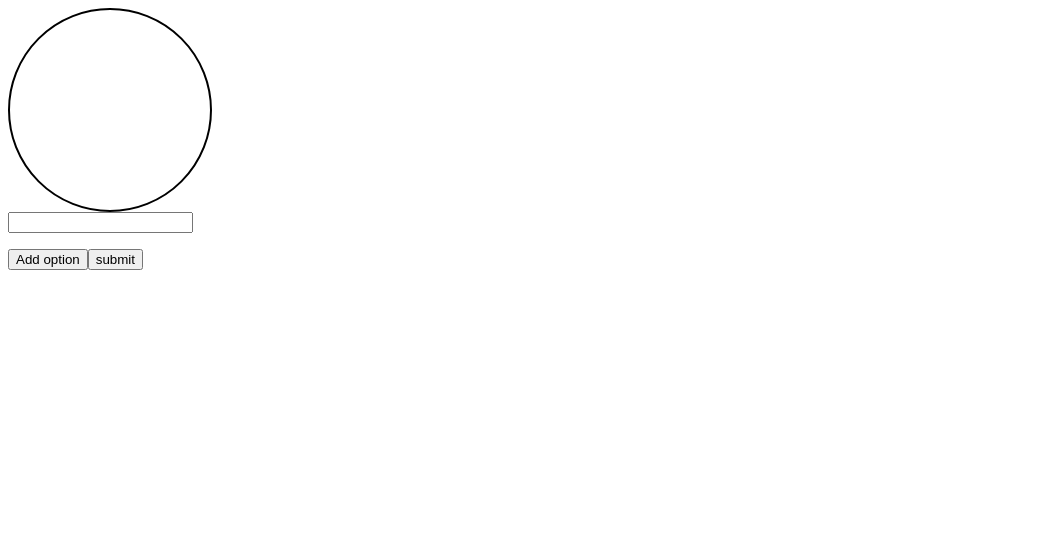
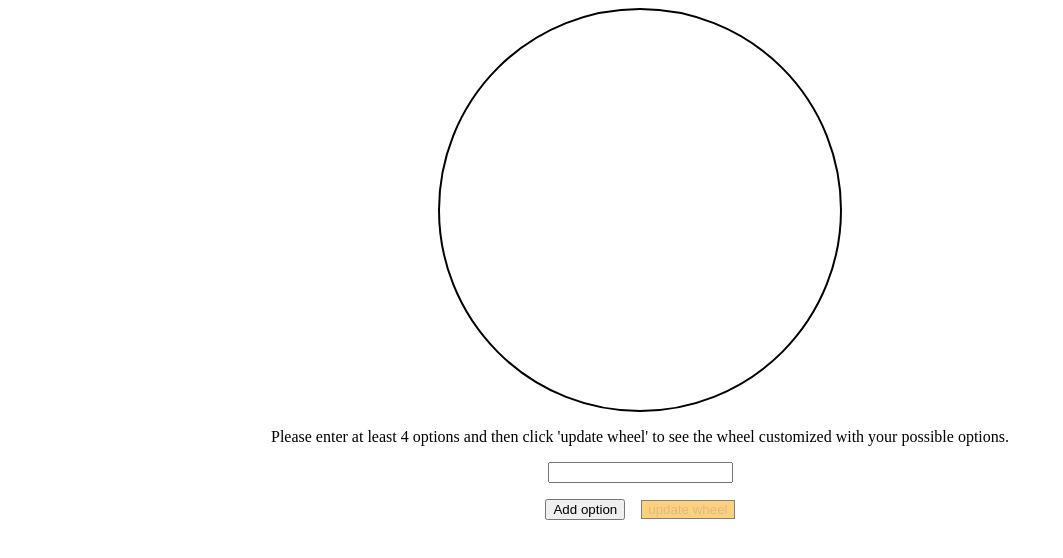
Before and after one commit to camchardukian/decision-wheel, a React (Create React App) app: page / in a window 1280 px wide. Shown: the top 558 px of the page, without its empty margins (0-1063 px from the left). Built offline with nearby package versions, Linux system fonts and the light colour scheme.

Commit message:
feature/wheel-options

```diff
--- a/src/components/Wheel/index.js
+++ b/src/components/Wheel/index.js
@@ -3,11 +3,33 @@ import "./styles.scss";
 const Wheel = ({ options = [] }) => {
   return (
     <div className="wheel">
-      <div className="wheel-options">
-        {options.map(optionName => {
-          return <div className="wheel-single-option">{optionName}</div>;
-        })}
-      </div>
+      {options.map((optionName, index) => {
+        const degreesToRotate = (360 / options.length) * index;
+        const degreesToSkew = 90 - 360 / options.length;
+        return (
+          <div
+            className="wheel-single-option"
+            style={{
+              transform: `rotate(${degreesToRotate}deg) skewY(${degreesToSkew *
+                -1}deg)`
+            }}
+          >
+            <div
+              className="wheel-single-option-text"
+              style={{
+                transform: `rotate(${360 /
+                  options.length /
+                  2}deg) skewY(${degreesToSkew}deg)`,
+                paddingTop: `${
+                  12 * options.length < 110 ? 12 * options.length : 110
+                }px`
+              }}
+            >
+              {optionName}
+            </div>
+          </div>
+        );
+      })}
     </div>
   );
 };
--- a/src/components/Wheel/styles.scss
+++ b/src/components/Wheel/styles.scss
@@ -1,14 +1,26 @@
 .wheel {
   border: 2px solid black;
   border-radius: 50%;
-  height: 200px;
-  width: 200px;
-  display: flex;
-  justify-content: center;
-  align-items: center;
-  .wheel-options {
-    .wheel-single-option {
-      display: block;
+  height: 400px;
+  width: 400px;
+  position: relative;
+  overflow: hidden;
+  margin: 0 auto;
+  .wheel-single-option {
+    border: 1px solid black;
+    overflow: hidden;
+    position: absolute;
+    top: 0;
+    right: 0;
+    width: 50%;
+    height: 50%;
+    transform-origin: 0% 100%;
+    .wheel-single-option-text {
+      position: absolute;
+      text-align: center;
+      left: -100%;
+      width: 200%;
+      height: 200%;
     }
   }
 }
--- a/src/containers/WheelPage/index.js
+++ b/src/containers/WheelPage/index.js
@@ -5,6 +5,7 @@ const WheelPage = () => {
   const [wheelOptions, setWheelOptions] = useState([]);
   const [numberOfInputs, setNumberOfInputs] = useState([""]);
   const [inputFields, setInputFields] = useState([{}]);
+  const isSubmitBtnDisabled = Object.values(inputFields).length < 4;
   const handleAddOption = e => {
     e.preventDefault();
     setNumberOfInputs(prevState => {
@@ -28,6 +29,10 @@ const WheelPage = () => {
     <div>
       <Wheel options={wheelOptions} />
       <form onSubmit={handleSubmit}>
+        <div className="instructions-text">
+          Please enter at least 4 options and then click 'update wheel' to see
+          the wheel customized with your possible options.
+        </div>
         {numberOfInputs.map((_, index) => {
           return (
             <input
@@ -45,7 +50,13 @@ const WheelPage = () => {
         >
           Add option
         </button>
-        <button type="submit">submit</button>
+        <button
+          className="update-wheel-btn"
+          disabled={isSubmitBtnDisabled}
+          type="submit"
+        >
+          update wheel
+        </button>
       </form>
     </div>
   );
--- a/src/containers/WheelPage/styles.scss
+++ b/src/containers/WheelPage/styles.scss
@@ -1,8 +1,23 @@
-.wheel-input {
-  display: block;
-  margin-bottom: 16px;
+form {
+  text-align: center;
+  .instructions-text {
+    margin: 16px auto;
+    font-size: 16px;
+  }
+  .wheel-input {
+    display: block;
+    margin: 0px auto 16px;
+  }
+
+  .add-option-btn {
+    margin: 0px 16px 16px 0px;
+  }
+
+  .update-wheel-btn {
+    border: 1px solid rgb(0, 0, 0);
+    background-color: orange;
+  }
+  .update-wheel-btn:disabled {
+    opacity: 50%;
+  }
 }
-
-.add-option-btn {
-  margin-bottom: 16px;
-}
```
